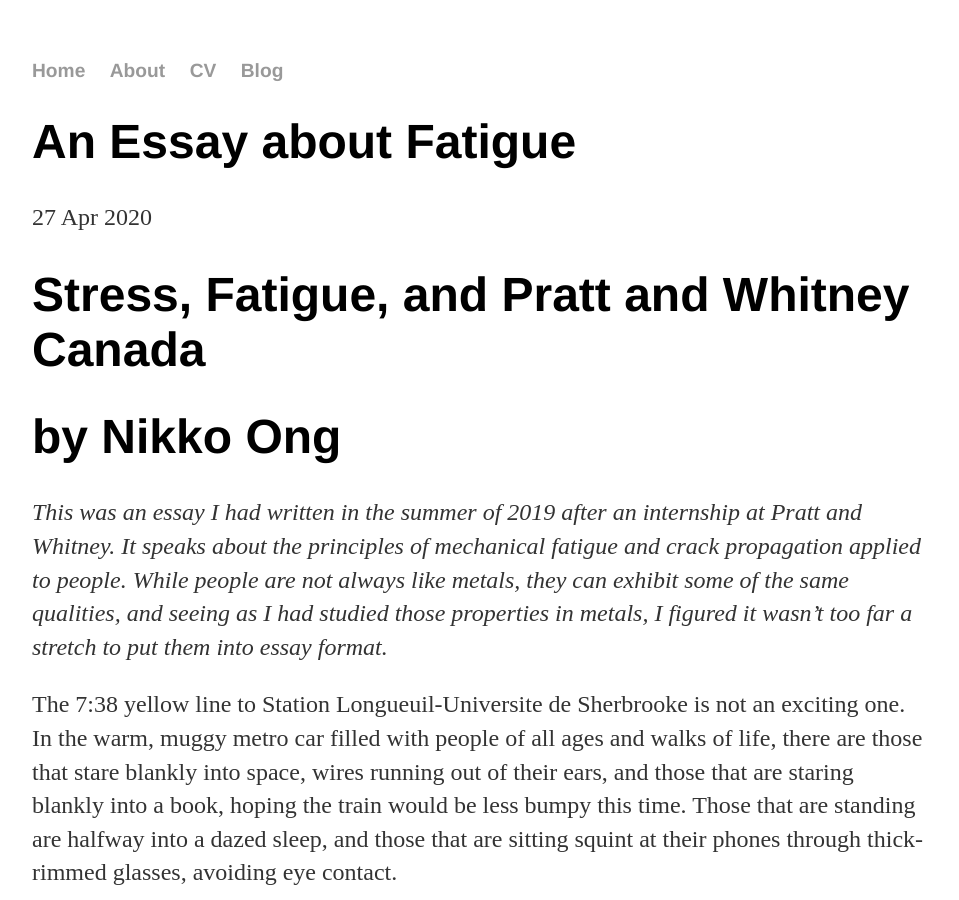
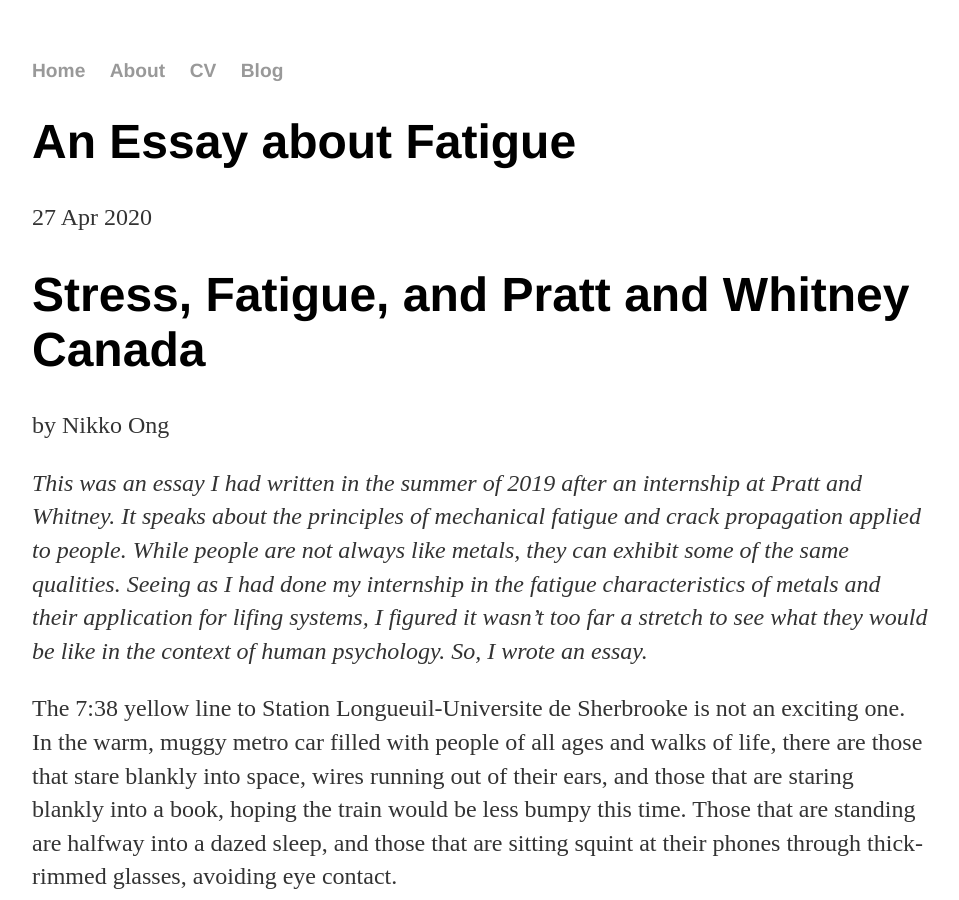
Before and after one commit to nikkoong/nikkoong.github.io, a Jekyll site: the page built from _posts/2020-04-27-An-Essay.md, in a window 1280 px wide and 900 px high. Shown: the whole window, without its empty margins (160-1119 px from the left). Built offline with Jekyll 4.4.1, drawn with Linux system fonts in a browser that asks for light colours.

Commit message:
Update 2020-04-27-An-Essay.md

```diff
--- a/_posts/2020-04-27-An-Essay.md
+++ b/_posts/2020-04-27-An-Essay.md
@@ -5,9 +5,9 @@
 ---
 
 # Stress, Fatigue, and Pratt and Whitney Canada
-# by Nikko Ong
+by Nikko Ong
 
-*This was an essay I had written in the summer of 2019 after an internship at Pratt and Whitney. It speaks about the principles of mechanical fatigue and crack propagation applied to people. While people are not always like metals, they can exhibit some of the same qualities, and seeing as I had studied those properties in metals, I figured it wasn't too far a stretch to put them into essay format.*
+*This was an essay I had written in the summer of 2019 after an internship at Pratt and Whitney. It speaks about the principles of mechanical fatigue and crack propagation applied to people. While people are not always like metals, they can exhibit some of the same qualities. Seeing as I had done my internship in the fatigue characteristics of metals and their application for lifing systems, I figured it wasn't too far a stretch to see what they would be like in the context of human psychology. So, I wrote an essay.*
 
 The 7:38 yellow line to Station Longueuil-Universite de Sherbrooke is not an exciting one. In the warm, muggy metro car filled with people of all ages and walks of life, there are those that stare blankly into space, wires running out of their ears, and those that are staring blankly into a book, hoping the train would be less bumpy this time. Those that are standing are halfway into a dazed sleep, and those that are sitting squint at their phones through thick-rimmed glasses, avoiding eye contact.
 
@@ -20,7 +20,7 @@
 
 The cracks have lowered their available mental strength to bear the burdens of life, increasing the wear on their remaining faculties. Weekdays pass, the 7:38 train screeches by, *n’oubliez pas vos effets personn* -
 
->**Catastrophic failure**.
+>*Catastrophic failure*.
 
 What can be done about the scourge of every living thing, the repeated loads we take upon our shoulders? Fatigue and stress concentration are inevitable parts of any ordinary schedule, but how we can improve our precarious fate?
 
```
